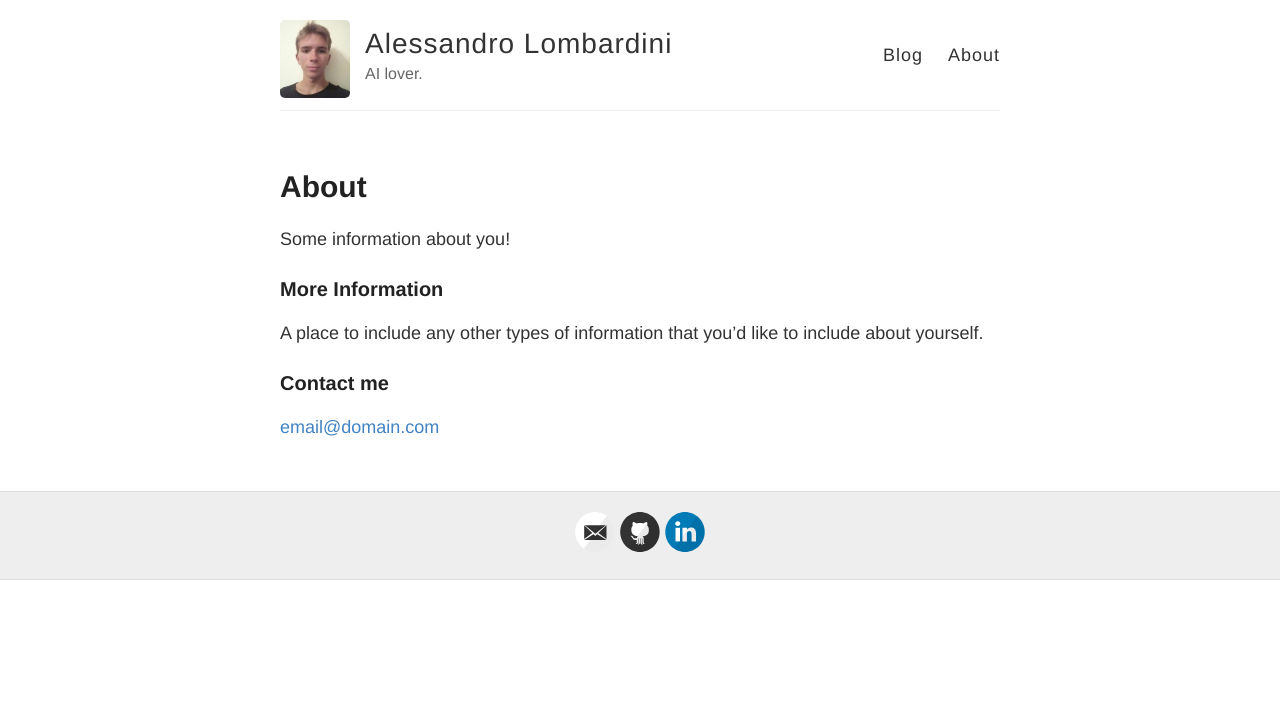
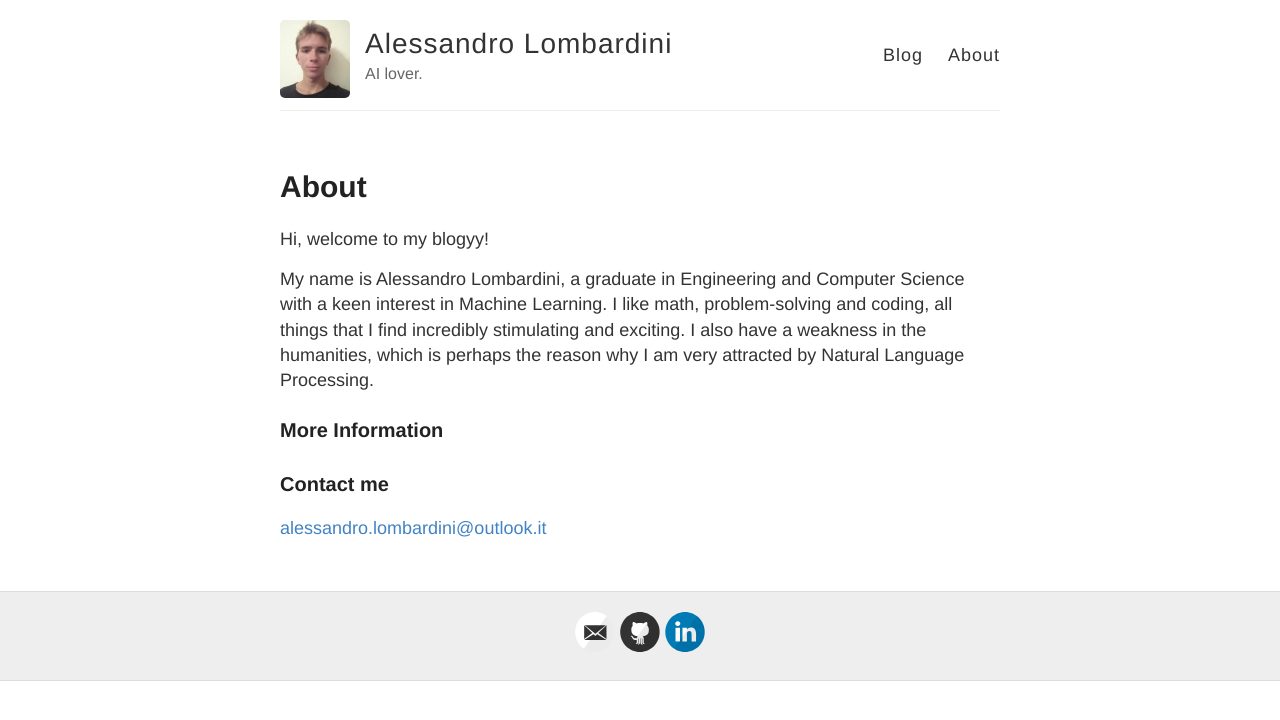
Before and after one commit to alessandrolombardini/alessandrolombardini.github.io, a Jekyll site: the page built from about.md, in a window 1280 px wide. Shown: the top 720 px of the page. Built offline with Jekyll 4.4.1, drawn with Linux system fonts in a browser that asks for light colours.

Commit message:
Update about.md

```diff
--- a/about.md
+++ b/about.md
@@ -4,12 +4,14 @@ title: About
 permalink: /about/
 ---
 
-Some information about you!
+Hi, welcome to my blogyy!
+
+My name is Alessandro Lombardini, a graduate in Engineering and Computer Science with a keen interest in Machine Learning. I like math, problem-solving and coding, all things that I find incredibly stimulating and exciting. I also have a weakness in the humanities, which is perhaps the reason why I am very attracted by Natural Language Processing.
 
 ### More Information
 
-A place to include any other types of information that you'd like to include about yourself.
+
 
 ### Contact me
 
-[email@domain.com](mailto:alessandro.lombardini@outlook.it)
+[alessandro.lombardini@outlook.it](mailto:email@domain.com)
```
